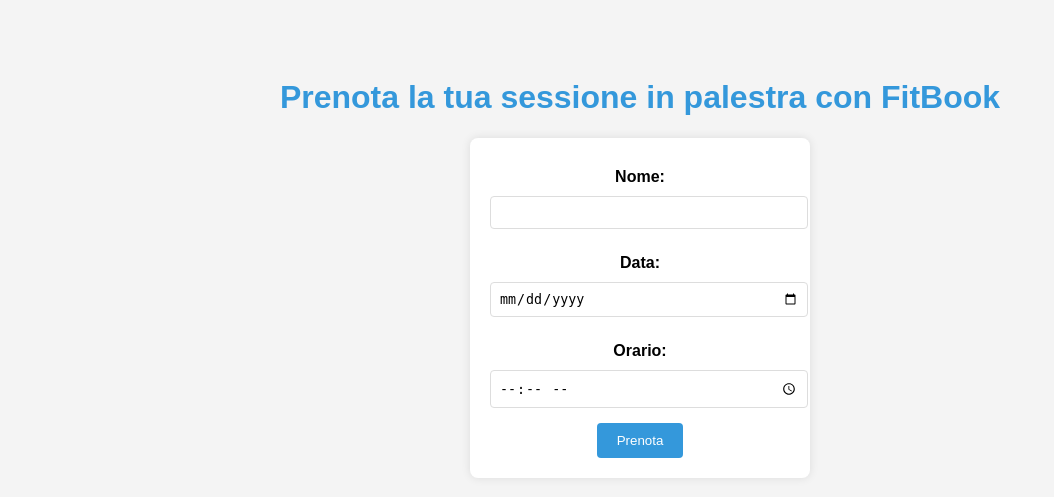
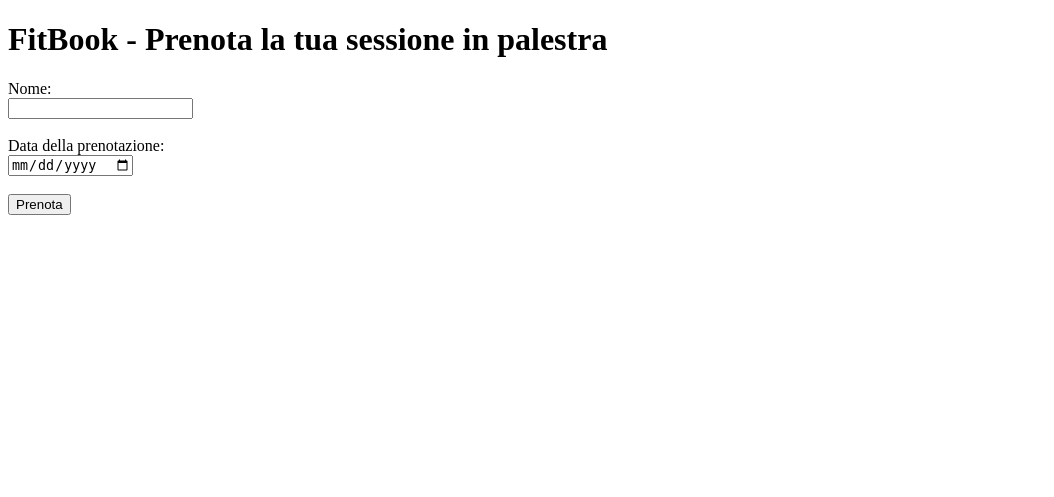
Before and after one commit to PellegrinoLuigi/FitBook, a Flask app: page / in a window 1280 px wide. Shown: the top 497 px of the page, without its empty margins (0-1054 px from the left). Run offline with Flask 2, Linux system fonts and the light colour scheme.

Commit message:
Update index.html

```diff
--- a/templates/index.html
+++ b/templates/index.html
@@ -1,27 +1,21 @@
 <!DOCTYPE html>
-<html lang="en">
+<html lang="it">
 <head>
     <meta charset="UTF-8">
     <meta name="viewport" content="width=device-width, initial-scale=1.0">
-    <title>FitBook - Prenota la tua sessione in palestra</title>
-    <link rel="stylesheet" href="{{ url_for('static', filename='style.css') }}">
+    <title>FitBook - Prenotazione</title>
 </head>
 <body>
-    <div class="container">
-        <h1>Prenota la tua sessione in palestra con FitBook</h1>
-        <form action="/book" method="POST">
-            <label for="name">Nome:</label>
-            <input type="text" id="name" name="name" required>
+    <h1>FitBook - Prenota la tua sessione in palestra</h1>
 
-            <label for="date">Data:</label>
-            <input type="date" id="date" name="date" required>
+    <form action="/submit" method="POST">
+        <label for="name">Nome:</label><br>
+        <input type="text" id="name" name="name" required><br><br>
 
-            <label for="time">Orario:</label>
-            <input type="time" id="time" name="time" required>
+        <label for="date">Data della prenotazione:</label><br>
+        <input type="date" id="date" name="date" required><br><br>
 
-            <button type="submit">Prenota</button>
-        </form>
-    </div>
-    <script src="{{ url_for('static', filename='script.js') }}"></script>
+        <input type="submit" value="Prenota">
+    </form>
 </body>
 </html>
```
